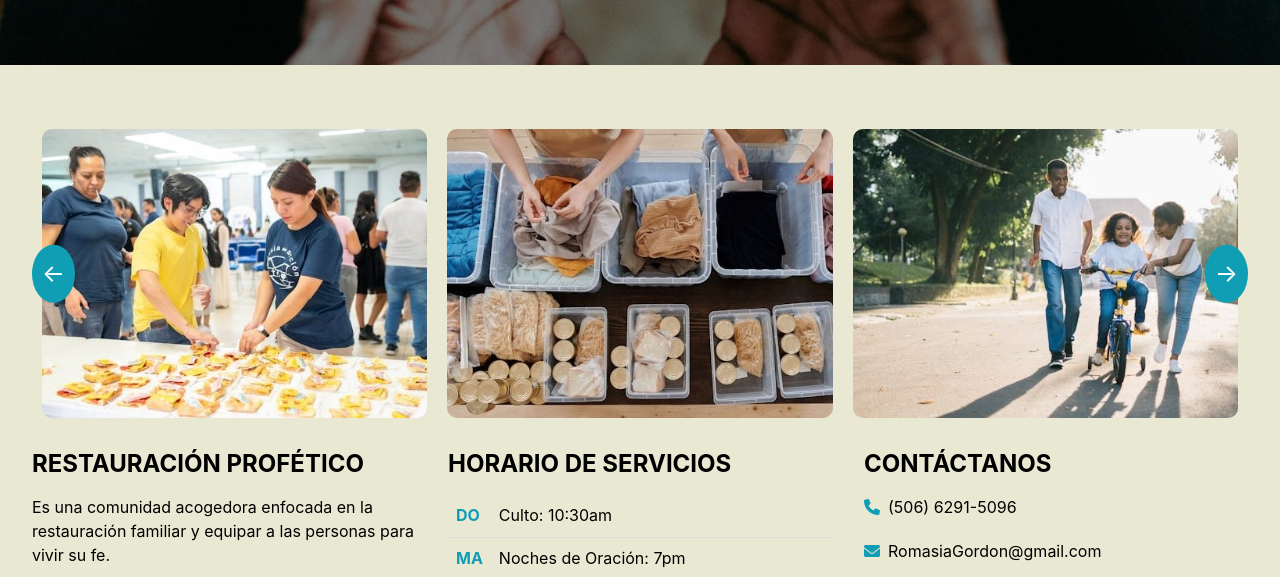
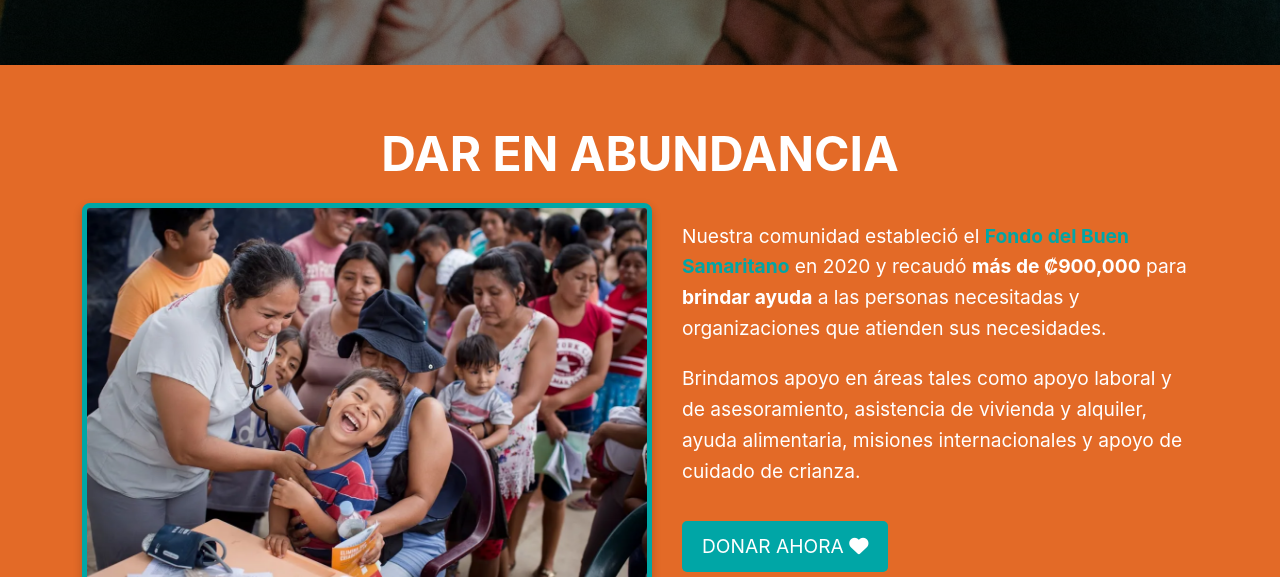
Before and after one commit to mcastaingk/church-website, a website: page donaciones.html in a window 1280 px wide. Shown: the part 2018-2595 px from the top of the page. Drawn offline with nearby package versions, Linux system fonts and the light colour scheme.

Commit message:
feat(donaciones): Add Dar en Abundancia section with basic layout and styles

```diff
--- a/donaciones.html
+++ b/donaciones.html
@@ -112,6 +112,31 @@
                 </p>
             </div>
         </section>
+
+        <!-- Dar en Abundancia Section -->
+        <section class="abundancia-section">
+            <div class="container">
+                <h2 class="abundancia-title">DAR EN ABUNDANCIA</h2>
+                <div class="abundancia-content">
+                    <img src="assets/dar-en-abundancia.jpg" alt="Dar en Abundancia" class="abundancia-image">
+                    <div class="abundancia-text">
+                        <p>
+                            Nuestra comunidad estableció el <span class="highlight-blue">Fondo del Buen
+                                Samaritano</span> en 2020
+                            y recaudó <strong>más de ₡900,000</strong> para <strong>brindar ayuda</strong> a las
+                            personas
+                            necesitadas y organizaciones que atienden sus necesidades.
+                        </p>
+                        <p>
+                            Brindamos apoyo en áreas tales como apoyo laboral y de asesoramiento, asistencia de vivienda
+                            y
+                            alquiler, ayuda alimentaria, misiones internacionales y apoyo de cuidado de crianza.
+                        </p>
+                        <button class="donate-now">DONAR AHORA <i class="fas fa-heart"></i></button>
+                    </div>
+                </div>
+            </div>
+        </section>
     </main>
 
     <footer class="custom-footer">
--- a/script-donaciones.js
+++ b/script-donaciones.js
@@ -6,3 +6,7 @@ document.querySelector('.donation-link').addEventListener('click', function (e)
     e.preventDefault();
     window.location.href = 'https://example.com';
 });
+
+document.querySelector('.donate-now').addEventListener('click', function () {
+    window.location.href = 'https://your-donation-page-url.com';
+});
--- a/style-donaciones.css
+++ b/style-donaciones.css
@@ -178,3 +178,59 @@
     color: #00A6A6;
     font-weight: bold;
 }
+
+/* Dar en Abundancia Section */
+.abundancia-section {
+    background-color: #E36A27;
+    color: white;
+    padding: 60px 20px;
+    text-align: center;
+}
+
+.abundancia-title {
+    font-size: 3rem;
+    font-weight: bold;
+    margin-bottom: 20px;
+    text-transform: uppercase;
+}
+
+.abundancia-content {
+    display: flex;
+    align-items: center;
+    gap: 30px;
+    justify-content: center;
+}
+
+.abundancia-image {
+    max-width: 100%;
+    border: 5px solid #00A6A6;
+    box-shadow: 0 4px 10px rgba(0, 0, 0, 0.2);
+    border-radius: 8px;
+}
+
+.abundancia-text {
+    font-size: 1.2rem;
+    line-height: 1.6;
+    text-align: left;
+    max-width: 600px;
+}
+
+.abundancia-text .highlight-blue {
+    color: #00A6A6;
+    font-weight: bold;
+}
+
+.donate-now {
+    background-color: #00A6A6;
+    color: white;
+    border: none;
+    padding: 10px 20px;
+    font-size: 1.2rem;
+    cursor: pointer;
+    border-radius: 5px;
+    margin-top: 15px;
+}
+
+.donate-now:hover {
+    background-color: #007E7E;
+}
```
Also changed, not shown: assets/dar-en-abundancia.jpg (added).
